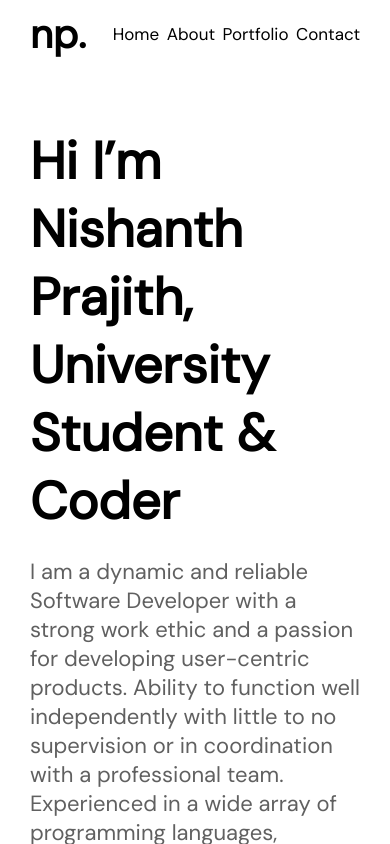
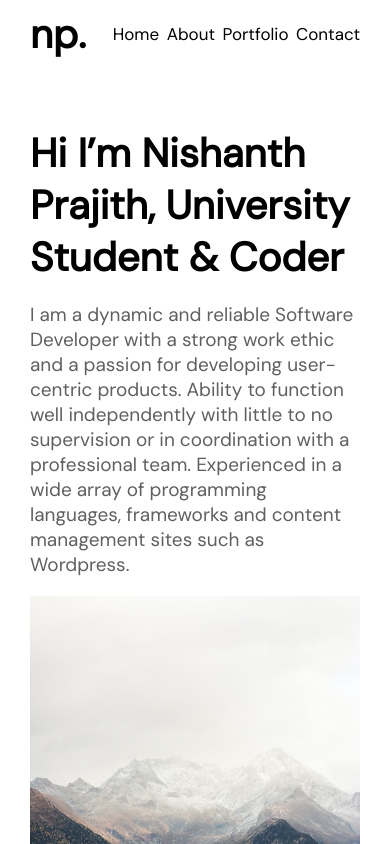
Before and after one commit to NishanthPrajith/nextJs, a Next.js app: page /about in a window 390 px wide. Shown: the top 844 px of the page. Built offline with nearby package versions, Linux system fonts and the light colour scheme.

Commit message:
Fixed responsive bugs

```diff
--- a/styles/About.module.css
+++ b/styles/About.module.css
@@ -114,6 +114,15 @@
     margin-top: '3%';
 }
 
+@media screen and (max-width: 1024px) {
+    .title {
+        font-size: 40px;
+    }
+    .description {
+        font-size: 19px;
+    }
+}
+
 @media screen and (max-width: 850px) {
     .One {
         width: 100%;
--- a/styles/Home.module.css
+++ b/styles/Home.module.css
@@ -76,7 +76,7 @@
 .title {
   position: absolute;
   z-index: 1;
-  width: 100%;
+  width: 90%;
   margin: 0;
   line-height: 1.15;
   font-size: 75px;
```
